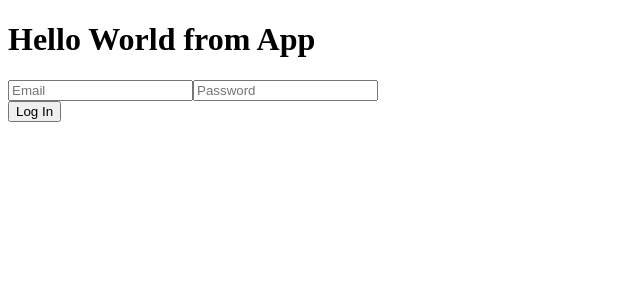
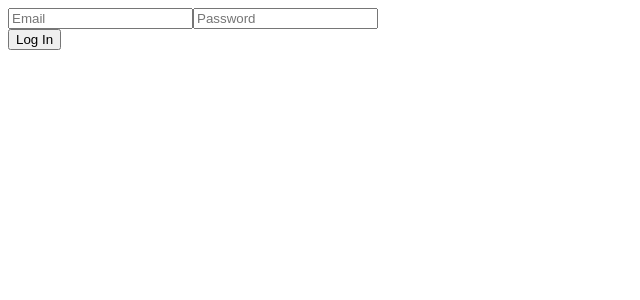
Before and after one commit to MAANGO-IQR/IQ-Review, a React app: page / in a window 1280 px wide. Shown: the top 300 px of the page, without its empty margins (0-640 px from the left). Built offline with nearby package versions, Linux system fonts and the light colour scheme.

Commit message:
Install react-router-dom package; set up basic routing in App.jsx

```diff
--- a/client/App.jsx
+++ b/client/App.jsx
@@ -1,12 +1,13 @@
 import React from 'react';
+import { Routes, Route } from 'react-router';
 import LoginPage from './pages/LoginPage';
 
 function App() {
   return (
-    <div>
-        <h1>Hello World from App</h1>
-        <LoginPage />
-    </div>
+      <Routes>
+        <Route path='/' element={<LoginPage />} />
+        <Route path='/login' element={<LoginPage />} />
+      </Routes>
     );
 }
 export default App;
--- a/client/index.js
+++ b/client/index.js
@@ -1,8 +1,11 @@
 import React from 'react';
 import { render } from 'react-dom';
+import { BrowserRouter } from 'react-router-dom';
 import App from './App.jsx';
 
 render(
-    <App/>,
+    <BrowserRouter>
+        <App/>
+    </BrowserRouter>,
     document.getElementById('app')
 )
--- a/package.json
+++ b/package.json
@@ -25,6 +25,7 @@
     "react-dom": "^17.0.2",
     "react-redux": "^7.2.6",
     "react-router": "^6.2.1",
+    "react-router-dom": "^6.2.1",
     "redux": "^4.1.2",
     "redux-thunk": "^2.4.1"
   },
```
Also changed, not shown: 1 other file (tests, documents, lock files or other folders).
